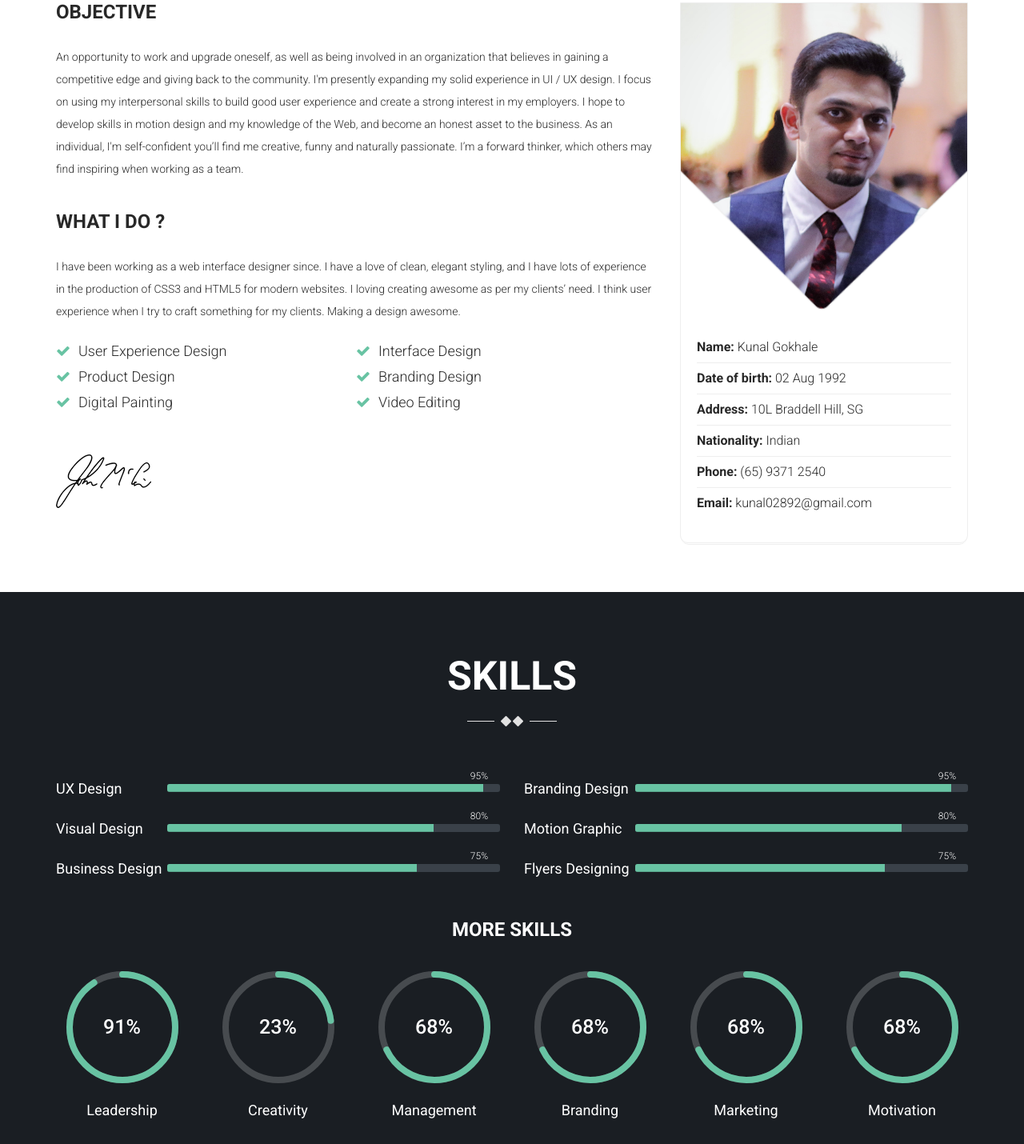
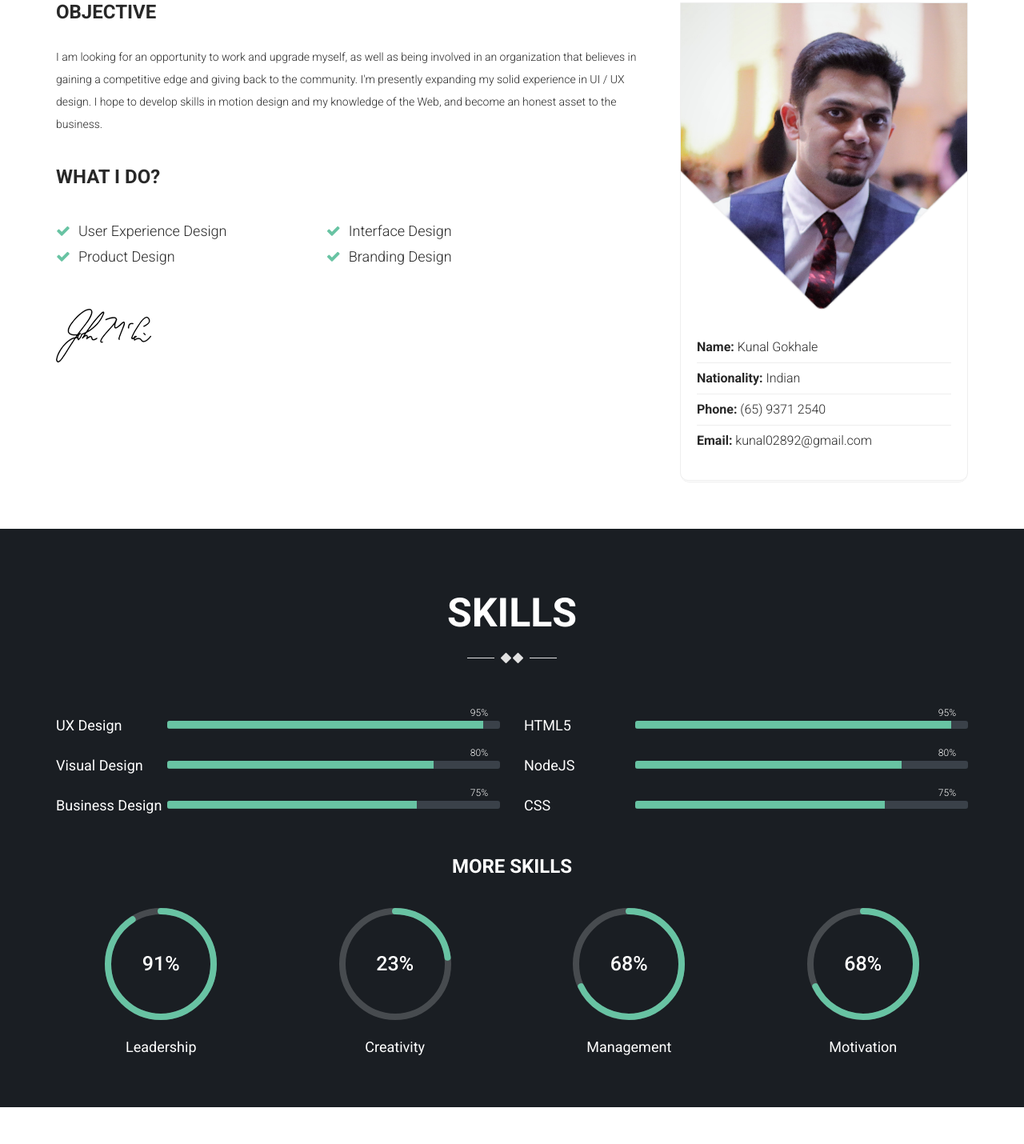
Before and after one commit to kunalgokhale/CV, a plain HTML site: page index.html in a window 1280 px wide. Shown: the part 770-2200 px from the top of the page at 80% size. Drawn offline with Linux system fonts and the light colour scheme; some packages are replaced by stand-ins of ours; a script that the page names is missing.

Commit message:
removing more skills

```diff
--- a/assets/css/style.css
+++ b/assets/css/style.css
@@ -1824,3 +1824,12 @@ a.downLink {
     padding-top: 0px !important;
     padding-bottom: 0px !important;
 }
+
+.moreSkills {
+  text-align: center;
+}
+
+.centerwrapper
+    {
+       margin: auto;
+    }
--- a/index.html
+++ b/index.html
@@ -108,8 +108,8 @@
           </div>
           <ul>
             <li><strong>Name:</strong> Kunal Gokhale</li>
-            <li><strong>Date of birth:</strong> 02 Aug 1992</li>
-            <li><strong>Address:</strong> 10L Braddell Hill, SG</li>
+            <!-- <li><strong>Date of birth:</strong> 02 Aug 1992</li>
+            <li><strong>Address:</strong> 10L Braddell Hill, SG</li> -->
             <li><strong>Nationality:</strong> Indian</li>
             <li><strong>Phone:</strong> (65) 9371 2540</li>
             <li><strong>Email:</strong> kunal02892@gmail.com</li>
@@ -120,20 +120,17 @@
       <div class="col-md-8 col-md-pull-4">
         <div class="short-info wow fadeInUp">
           <h3>Objective</h3>
-          <p>An opportunity to work and upgrade oneself, as well as being involved in an organization that believes in gaining a competitive edge and giving back to the community. I'm presently expanding my solid experience in UI / UX design. I focus on using my interpersonal skills to build good user experience and create a strong interest in my employers. I hope to develop skills in motion design and my knowledge of the Web, and become an honest asset to the business. As an individual, I'm self-confident you’ll find me creative, funny and naturally passionate. I’m a forward thinker, which others may find inspiring when working as a team.</p>
+          <p>I am looking for an opportunity to work and upgrade myself, as well as being involved in an organization that believes in gaining a competitive edge and giving back to the community. I'm presently expanding my solid experience in UI / UX design. I hope to develop skills in motion design and my knowledge of the Web, and become an honest asset to the business.</p>
         </div>
 
         <div class="short-info wow fadeInUp">
-          <h3>What I Do ?</h3>
-          <p>I have been working as a web interface designer since. I have a love of clean, elegant styling, and I have lots of experience in the production of CSS3 and HTML5 for modern websites. I loving creating awesome as per my clients’ need. I think user experience when I try to craft something for my clients. Making a design awesome.</p>
+          <h3>What I Do?</h3>
 
           <ul class="list-check">
             <li>User Experience Design</li>
             <li>Interface Design</li>
             <li>Product Design</li>
             <li>Branding Design</li>
-            <li>Digital Painting</li>
-            <li>Video Editing</li>
           </ul>
         </div>
 
@@ -185,21 +182,21 @@
 
           <div class="col-md-6">
             <div class="skill-progress">
-              <div class="skill-title"><h3>Branding Design</h3></div>
+              <div class="skill-title"><h3>HTML5</h3></div>
               <div class="progress">
                 <div class="progress-bar six-sec-ease-in-out" role="progressbar" aria-valuenow="95" aria-valuemin="0" aria-valuemax="100" ><span>95%</span>
                 </div>
               </div><!-- /.progress -->
             </div><!-- /.skill-progress -->
             <div class="skill-progress">
-              <div class="skill-title"><h3>Motion Graphic</h3></div>
+              <div class="skill-title"><h3>NodeJS</h3></div>
               <div class="progress">
                 <div class="progress-bar six-sec-ease-in-out" role="progressbar" aria-valuenow="80" aria-valuemin="0" aria-valuemax="100" ><span>80%</span>
                 </div>
               </div><!-- /.progress -->
             </div><!-- /.skill-progress -->
             <div class="skill-progress">
-              <div class="skill-title"><h3>Flyers Designing</h3></div>
+              <div class="skill-title"><h3>CSS</h3></div>
               <div class="progress">
                 <div class="progress-bar six-sec-ease-in-out" role="progressbar" aria-valuenow="75" aria-valuemin="0" aria-valuemax="100" ><span>75%</span>
                 </div>
@@ -213,7 +210,7 @@
         </div>
 
         <div class="row more-skill text-center">
-          <div class="col-xs-12 col-sm-4 col-md-2">
+          <div class="col-xs-12 col-sm-6 col-md-3">
             <div class="chart" data-percent="91" data-color="e74c3c">
               <span class="percent"></span>
               <div class="chart-text">
@@ -221,7 +218,7 @@
               </div>
             </div>
           </div>
-          <div class="col-xs-12 col-sm-4 col-md-2">
+          <div class="col-xs-12 col-sm-6 col-md-3">
             <div class="chart" data-percent="23" data-color="2ecc71">
               <span class="percent"></span>
               <div class="chart-text">
@@ -229,7 +226,7 @@
               </div>
             </div>
           </div>
-          <div class="col-xs-12 col-sm-4 col-md-2">
+          <div class="col-xs-12 col-sm-6 col-md-3">
             <div class="chart" data-percent="68" data-color="3498db">
               <span class="percent"></span>
               <div class="chart-text">
@@ -237,23 +234,7 @@
               </div>
             </div>
           </div>
-          <div class="col-xs-12 col-sm-4 col-md-2">
-            <div class="chart" data-percent="68" data-color="3498db">
-              <span class="percent"></span>
-              <div class="chart-text">
-                <span>Branding</span>
-              </div>
-            </div>
-          </div>
-          <div class="col-xs-12 col-sm-4 col-md-2">
-            <div class="chart" data-percent="68" data-color="3498db">
-              <span class="percent"></span>
-              <div class="chart-text">
-                <span>Marketing</span>
-              </div>
-            </div>
-          </div>
-          <div class="col-xs-12 col-sm-4 col-md-2">
+          <div class="col-xs-12 col-sm-6 col-md-3">
             <div class="chart" data-percent="68" data-color="3498db">
               <span class="percent"></span>
               <div class="chart-text">
@@ -261,7 +242,23 @@
               </div>
             </div>
           </div>
-        </div>
+					<!-- <div class="col-xs-12 col-sm-4 col-md-2">
+            <div class="chart" data-percent="68" data-color="3498db">
+              <span class="percent"></span>
+              <div class="chart-text">
+                <span>Branding</span>
+              </div>
+            </div>
+          </div> -->
+          <!-- <div class="col-xs-12 col-sm-4 col-md-2">
+            <div class="chart" data-percent="68" data-color="3498db">
+              <span class="percent"></span>
+              <div class="chart-text">
+                <span>Marketing</span>
+              </div>
+            </div>
+          </div> -->
+			</div>
 
       </div><!-- /.container -->
     </section><!-- End Skills Section -->
```
